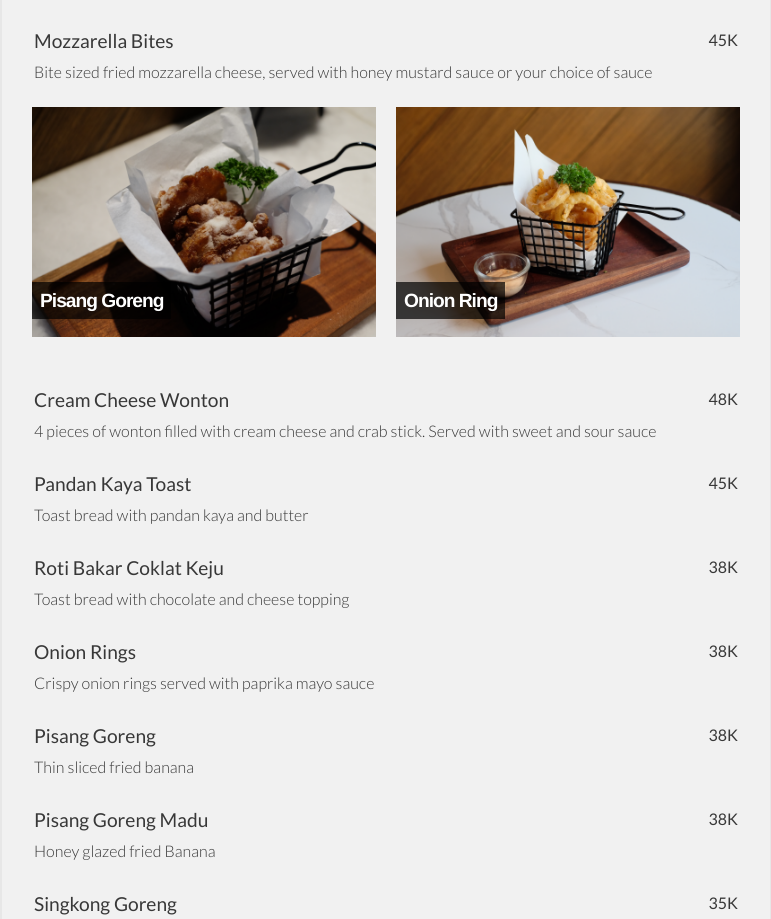
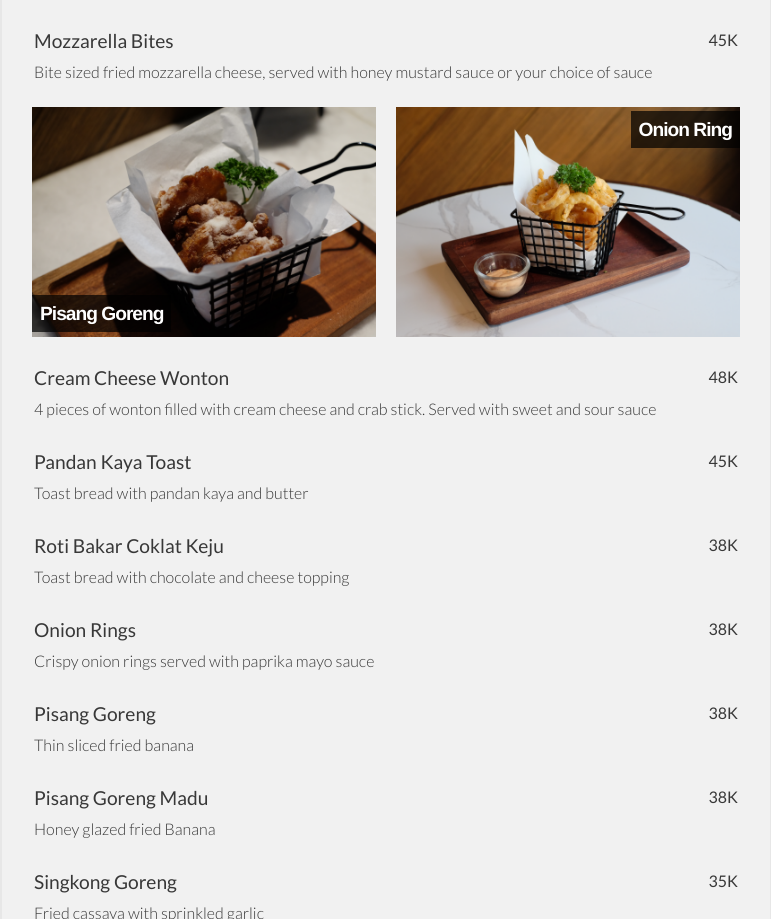
Before and after one commit to mrmarshaldi/mrmarshaldi.github.io, a plain HTML site: page menu.html in a window 1280 px wide. Shown: the part 1752-2671 px from the top of the page, without its empty margins (254-1025 px from the left). Drawn offline with Linux system fonts and the light colour scheme.

Commit message:
fix text over image position

```diff
--- a/css/menuV1.css
+++ b/css/menuV1.css
@@ -61,14 +61,15 @@ h3 {
 }
 
 .text-image-bottom {
-    position: relative;
-    bottom: 50px;
+    position: absolute;
+    bottom: 25px;
+    left: 0px;
 }
 
 .text-image-top {
-    position: relative;
-    bottom: 220px;
-    left: 220px;
+    position: absolute;
+    top: 12px;
+    right: 0px;
 }
 
 .text-image-bottom span, .text-image-top span {
--- a/menu.html
+++ b/menu.html
@@ -385,7 +385,7 @@
 
             <div>
                 <img src="images/banner/onion_ring.png" alt="Onion Ring">
-                <div class="text-image-bottom"><span>Onion Ring</span></div>
+                <div class="text-image-top"><span>Onion Ring</span></div>
             </div>
         </div>
 
```
